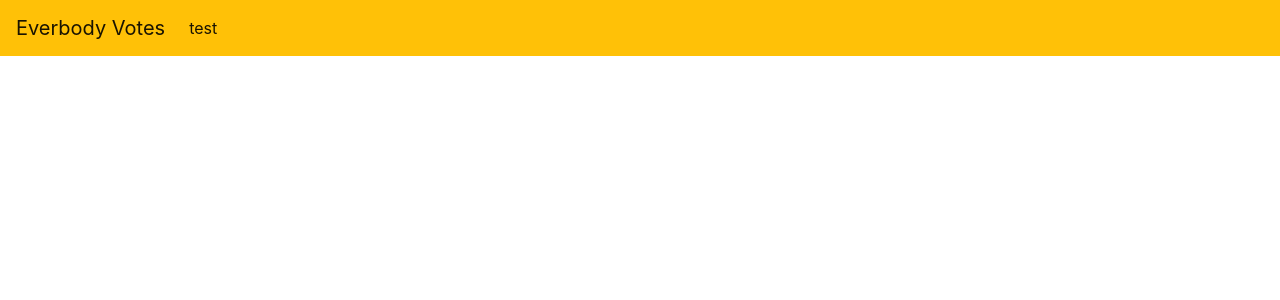
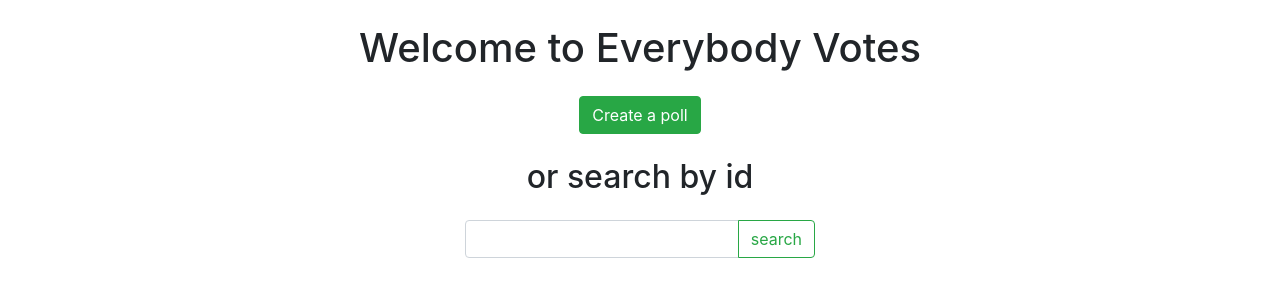
Before and after one commit to deloabra/everybody-votes, a React (Create React App) app in the folder client/: page / in a window 1280 px wide. Shown: the top 300 px of the page. Built offline with nearby package versions, Linux system fonts and the light colour scheme.

Commit message:
Created homepage that leads to creating a poll or searching for one(not implemented)

```diff
--- a/client/src/MainContainer.js
+++ b/client/src/MainContainer.js
@@ -2,6 +2,8 @@ import React, { useEffect, useState } from "react";
 import { BrowserRouter as Router, Route, Switch } from "react-router-dom";
 
 import Header from "./items/Header";
+import Homepage from "./pages/Homepage";
+import PollForm from "./pages/PollForm";
 
 function MainContentContainer(){
 
@@ -11,7 +13,16 @@ function MainContentContainer(){
         <div>
             <Router>
 
-                <Header/>
+                {/* Header unused for now */}
+                {/* <Header/> */}
+
+                <Switch>
+
+                    <Route exact path="/create" component={PollForm} />
+
+                    <Route component={Homepage} />
+
+                </Switch>
 
             </Router>
         </div>
--- /dev/null
+++ b/client/src/pages/Homepage.css
@@ -0,0 +1,3 @@
+#createPoll{
+    font-size: 50px;
+}
--- /dev/null
+++ b/client/src/pages/Homepage.js
@@ -0,0 +1,65 @@
+import React, { useState } from "react";
+import { Link } from "react-router-dom";
+import API from "../utils/API";
+
+function Homepage(){
+
+    const [idQuery, setIdQuery] = useState("");
+
+    const handleIdInputChange = event => {
+        event.preventDefault();
+        setIdQuery(event.target.value);
+    };
+
+    const handleSearch = async function(event){
+        event.preventDefault();
+
+        const data = await API.getQuestion(idQuery);
+
+        if(data.data[0] === undefined){
+            alert("poll not found");
+            setIdQuery("");
+            return;
+        }
+
+        console.log(data.data[0].question);
+    };
+
+    return(
+        <div>
+
+            <h1 className="text-center mt-4 mb-4">Welcome to Everybody Votes</h1>
+
+            {/* container */}
+            <div className="container">
+
+                <div className="row justify-content-center">
+
+                    {/* create poll button */}
+                    <Link to="/create">
+                        <button className="btn btn-success" id="createPoll">Create a poll</button>
+                    </Link>
+
+                </div>
+
+                <h2 className="text-center mt-4 mb-4">or search by id</h2>
+
+                <div className="row justify-content-center">
+
+                    <div className="input-group col-4 col-md-4 col-sm-6 col-xs-6">
+                        <input type="text" className="form-control" value={idQuery} onChange={handleIdInputChange}></input>
+                        <div className="input-group-append">
+                            <button onClick={handleSearch} className="btn btn-outline-success">search</button>
+                        </div>
+                    </div>
+
+                </div>
+
+            </div>
+
+        </div>
+    );
+
+}
+
+export default Homepage;
--- a/client/src/pages/PollForm.js
+++ b/client/src/pages/PollForm.js
@@ -3,7 +3,7 @@ import API from "../utils/API";
 import './PollForm.css';
 //import { Pie } from 'react-chartjs-2';
 
-function Homepage() {
+function PollForm() {
 
   const [question, setQuestion] = useState("");
   const [answerChoices, setAnswerChoices] = useState(["", ""]);
@@ -91,31 +91,7 @@ function Homepage() {
 
   return (
     <div className="App">
-      <header className="App-header">
-      </header>
 
-      {/* navbar */}
-      <nav className="navbar navbar-expand-lg navbar-light bg-warning">
-
-        {/* Add Home link to website name on navbar */}
-        <a className="navbar-brand" href="index.html">Everbody Votes</a>
-
-        {/* create navbar toggler icon for small screens */}
-        <button className="navbar-toggler" type="button" data-toggle="collapse" data-target="#navbarNav" aria-controls="navbarNav" aria-expanded="false" aria-label="Toggle navigation">
-          <span className="navbar-toggler-icon"></span>
-        </button>
-
-        {/* navbar links */}
-        <div className="collapse navbar-collapse" id="navbarNav">
-          <ul className="navbar-nav">
-
-            {/* create new list elements like this to add more links to navbar */}
-            <li className="nav-item active">
-              <a className="nav-link" href="index.html">test</a>
-            </li>
-          </ul>
-        </div>
-      </nav>
 
     <div className="container justify-content-center">
       <h3>Question</h3>
@@ -150,4 +126,4 @@ function Homepage() {
   );
 }
 
-export default Homepage;
+export default PollForm;
--- a/client/src/utils/API.js
+++ b/client/src/utils/API.js
@@ -2,7 +2,7 @@ import axios from "axios";
 
 export default {
     getQuestion: function(questionId) {
-        return axios.get("/question/:");
+        return axios.get(`/question/${questionId}`);
     },
 
     createQuestion: async function(body) {
```
